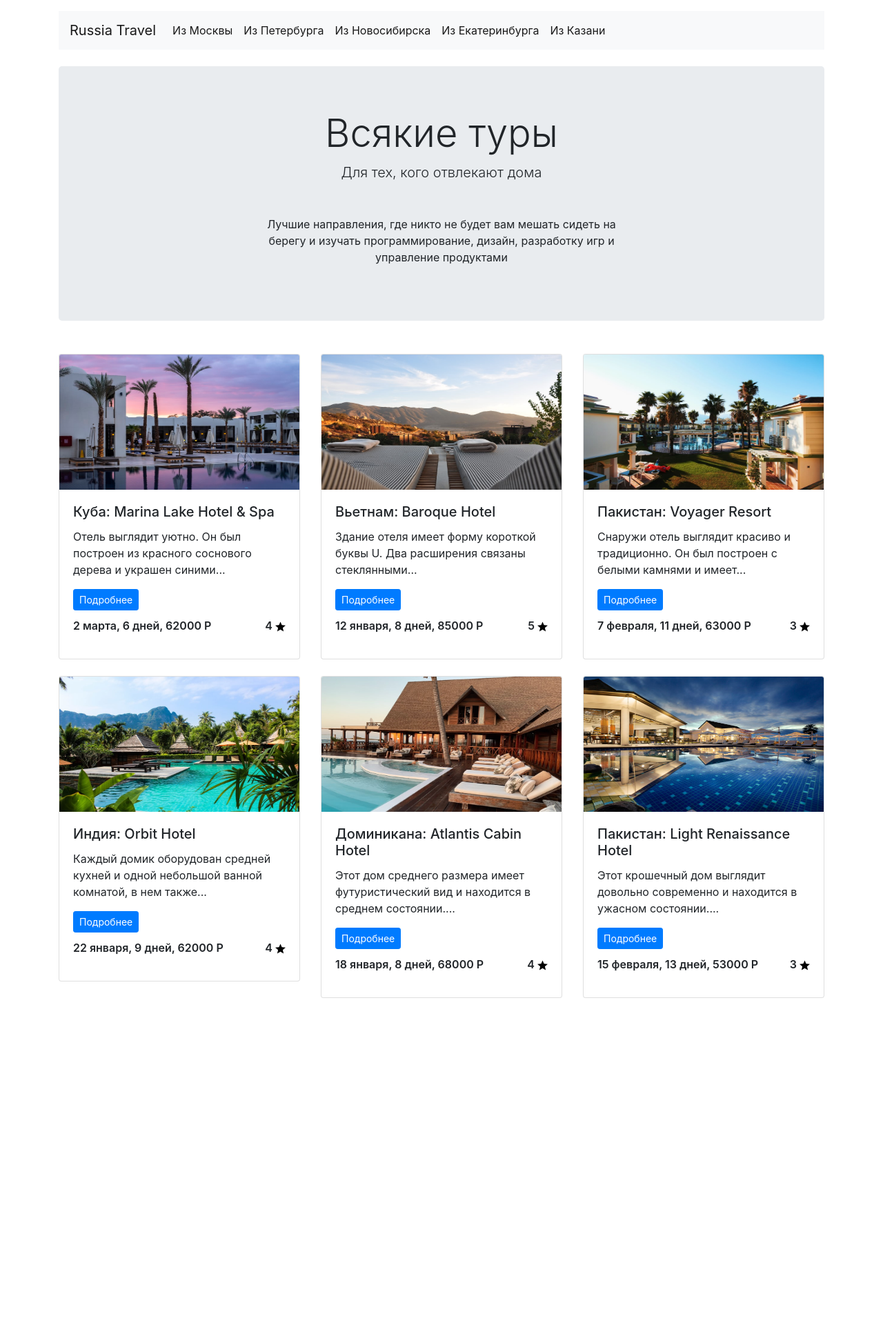
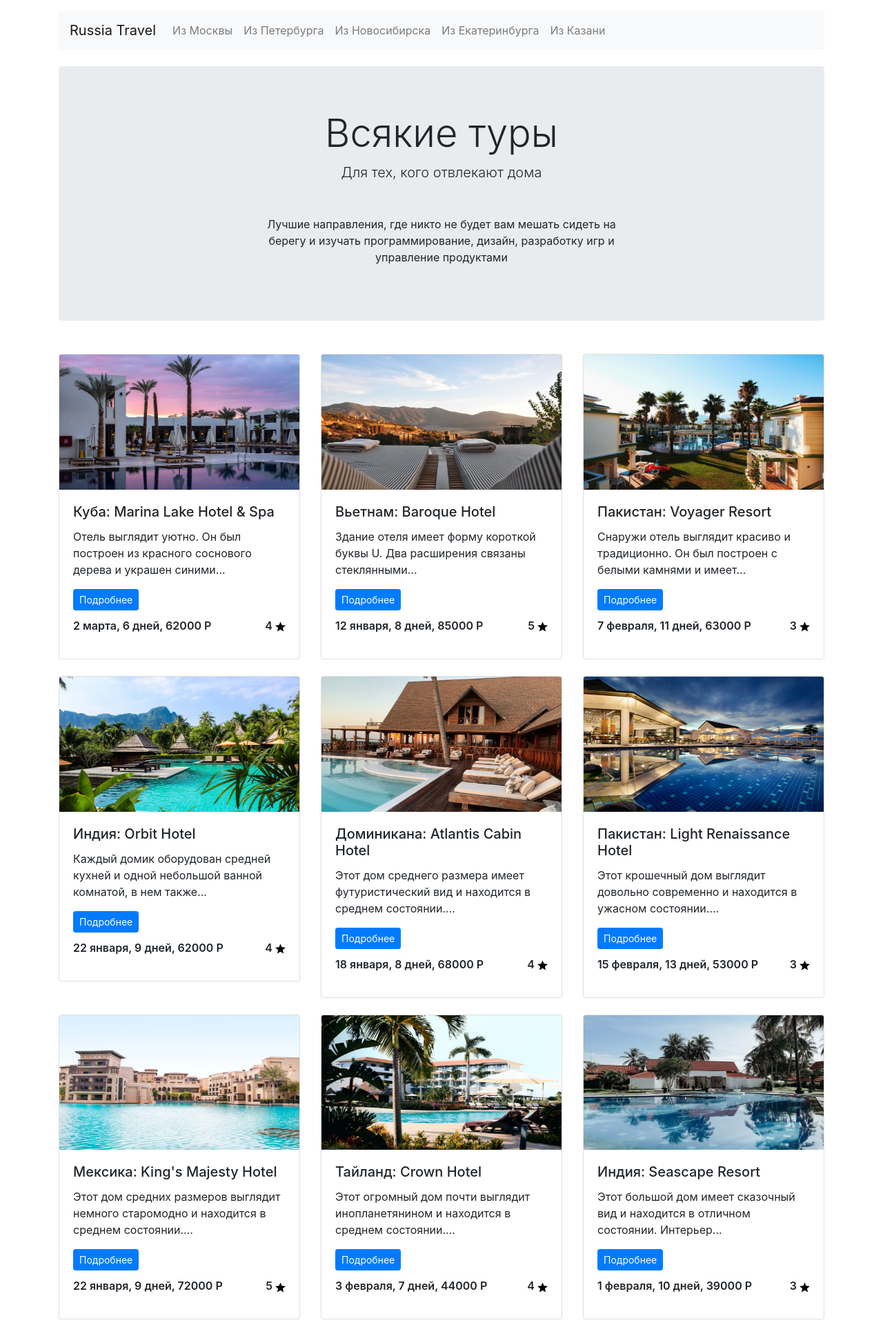
Before and after one commit to MaximZolotukhin/FlaskProject_1, a Flask app: page / in a window 1280 px wide. Shown: the whole page at 69% size. Before the commit the page ends 1447 px from the top, so only its background shows below. Run offline with Flask 2, Linux system fonts and the light colour scheme; some libraries are stand-ins or nearby versions.

Commit message:
Доработал страницу с ниформацией по туру

```diff
--- a/app.py
+++ b/app.py
@@ -1,13 +1,18 @@
-from flask import Flask, render_template, url_for
+from flask import Flask, render_template, url_for, request
 from data import title, subtitle, description, departures, tours
 import os
 
 app = Flask(__name__)
+dep_page = ''
+
+# @app.errorhandler(404)
+# def render_error_page(error):
+#     return "Ничего не нашлось! Вот неудача, отправляйтесь на главную!", error
 
 #Главная страница
 @app.route('/')
 @app.route('/index/')
-def index():
+def render_index():
     tours_index_page = []
     for count, value in tours.items():
         if count < 7:
@@ -15,35 +20,23 @@ def index():
         else:
             break
 
-    return render_template('index.html', title=title, subtitle=subtitle, description=description, departures=departures, tours=tours_index_page)
+    return render_template('index.html', title=title, subtitle=subtitle, description=description, departures=departures, tours=tours)
 
+#Вьюха страницы туры
+@app.route('/departure/<depart>') #<str:depar> Динамически предающаяся часть страницы
+def render_departure(depart): #Параметр для дальнейшей работы в вьюхе
+    tours_index_page = []
+    for count, value in tours.items():
+        tours_index_page.append(value)
+    print(tours_index_page)
 
-@app.route('/departure/')
-def departure():
-    return render_template('spb.html', title=title, subtitle=subtitle, description=description, departures=departures, tours=tours)
-#
-#
-# #Направления
-# @app.route('/departures/<departure>/')
-# def departures(departure):
-#     return render_template('departure.html', title=title)
-#
-# #Туры
-# @app.route('/tours/<id>')
-# def tours(id):
-#     return render_template('tour.html', title=title)
-#
-# @app.route('/data/')
-# def data():
-#     return render_template('data.html')
-#
-# @app.route('/data/departures/<departure>/')
-# def data_departure(departure):
-#     return render_template('data.html', departure=departure)
-#
-# @app.route('/data/tours/<id>/')
-# def data_tours(id):
-#     return render_template('cuba.html')
+    return render_template('departure.html', description=description, departures=departures, tours=tours, departure=depart, tour_doct=tours_index_page)
+    #depar=depar передаю переменну в шаблон для отрисовки только нужных данных
+
+@app.route('/tour/<int:id>') #<str:depar> Динамически предающаяся часть страницы
+def render_tour(id): #Переменная для фильтарции
+    return render_template('tour.html', departures=departures, tours=tours, id=id)
+
 
 if __name__ == '__main__':
     app.run(debug=True, host='0.0.0.0')
--- a/data.py
+++ b/data.py
@@ -115,4 +115,32 @@ tours = {
         "nights": 7,
         "date": "3 февраля",
     },
+    9: {
+        "title": "Seascape Resort",
+        "description": "Этот большой дом имеет сказочный вид и находится в отличном состоянии. Интерьер выполнен в "
+                       "ярких цветах. Двор маленький и аккуратно подстрижен. На заднем дворе есть большой участок "
+                       "недавно созданной земли, а дом имеет большой решетчатый забор через него. На заднем дворе "
+                       "живут различные животные. Многие владельцы приложили согласованные усилия для поддержания "
+                       "этой собственности.",
+        "departure": "nsk",
+        "picture": "/static/img/Seascape_Resort.jpg",
+        "price": 39000,
+        "stars": "3",
+        "country": "Индия",
+        "nights": 10,
+        "date": "1 февраля",
+    },
+    10: {
+        "title": "Rose Sanctum Hotel",
+        "description": "Снаружи этот дом выглядит старым, но чудесным. Он был построен из желтого соснового дерева и "
+                       "украшен белым кирпичом. Короткие, широкие окна пропускают много света и были добавлены в дом "
+                       "очень симметричным способом.",
+        "departure": "msk",
+        "picture": "/static/img/Rose_Sanctum_Hotel.jpg",
+        "price": 52000,
+        "stars": "4",
+        "country": "Куба",
+        "nights": 10,
+        "date": "30 января",
+    },
 }
--- a/templates/base.html
+++ b/templates/base.html
@@ -10,16 +10,16 @@
 <body>
     <header class="container mt-3">
        <nav class="navbar navbar-expand-lg navbar-light bg-light">
-           <a class="navbar-brand" href="#">Russia Travel</a>
+           <a class="navbar-brand" href="{{ url_for('render_index') }}">Russia Travel</a>
            <button class="navbar-toggler" type="button" data-toggle="collapse" data-target="#navbarNav" aria-controls="navbarNav" aria-expanded="false" aria-label="Toggle navigation">
                <span class="navbar-toggler-icon"></span>
            </button>
        <!-- ********************************Меню********************************* -->
            <div class="collapse navbar-collapse" id="navbarNav">
                <ul class="navbar-nav">
-                   {% for menu in departures.values() %}
-                   <li class="nav-item active">
-                      <a class="nav-link" href="#">{{ menu }}</a>
+                   {% for menu_dep, menu in departures.items() %} {# Прохожу по циклу меню #}
+                   <li class="nav-item {% if request.path == url_for('render_departure', depart=menu_dep) %} active {% endif %}">
+                       <a class="nav-link" href="{{ url_for('render_departure', depart=menu_dep) }}">{{ menu }}</a> {# Возвращаю ключи страницы menu_dep и название страницы menu#}
                    </li>
                    {% endfor %}
                </ul>
--- a/templates/index.html
+++ b/templates/index.html
@@ -10,22 +10,26 @@
         </section>
         <!-- CARDS -->
         <div class="row mt-5">
-            {% for item in tours %}
+            {% for id, tour in tours.items() %}
+                {% if id < 10 %}
                 <div class="col-4">
                     <div class="card mb-4">
                         <div class="embed-responsive embed-responsive-16by9">
-                        <img class="card-img-top embed-responsive-item" src="{{ item.picture }}" alt="" />
+                            <img class="card-img-top embed-responsive-item" src="{{ tour.picture }}" alt="" />
                         </div>
                         <div class="card-body">
-                        <h2 class="h5 card-title">{{ item.country }}: {{ item.title }}</h2>
-                        <p class="card-text">{{ item.description | truncate(90) }}</p>
-                        <a href="https://www.tripadvisor.ru/Hotel_Review-g297930-d305178-Reviews-Amari_Phuket-Patong_Kathu_Phuket.html" class="btn btn-sm btn-primary">Подробнее</a>
+                            <h2 class="h5 card-title">{{ tour.country }}: {{ tour.title }}</h2>
+                            <p class="card-text">{{ tour.description | truncate(90) }}</p>
+                            <a href="{{ url_for('render_tour', id=id) }}" class="btn btn-sm btn-primary">Подробнее</a>
                             <div class="date_stars_info">
-                            <p class="info_hotel">{{ item.date }}, {{ item.nights }} дней, {{ item.price }} Р</p> <p class="stars">{{ item.stars }} <img class="stars_icon" src="{{ url_for('static', filename='icons/star_point_icon.svg') }}" alt="" /></p>
+                                <p class="info_hotel">{{ tour.date }}, {{ tour.nights }} дней, {{ tour.price }} Р</p> <p class="stars">{{ tour.stars }} <img class="stars_icon" src="{{ url_for('static', filename='icons/star_point_icon.svg') }}" alt="" /></p>
                             </div>
                         </div>
                     </div>
                 </div>
+                {% else %}
+
+                {% endif %}
             {% endfor %}
         </div>
     </main>
```
Also changed, not shown: templates/404.html (added, +7 -0 lines), templates/departure.html (+15 -56 lines), templates/tour.html (+11 -10 lines), static/img/Rose_Sanctum_Hotel.jpg (added), static/img/Seascape_Resort.jpg (added). Lines whose indentation alone changed are shown as unchanged.
